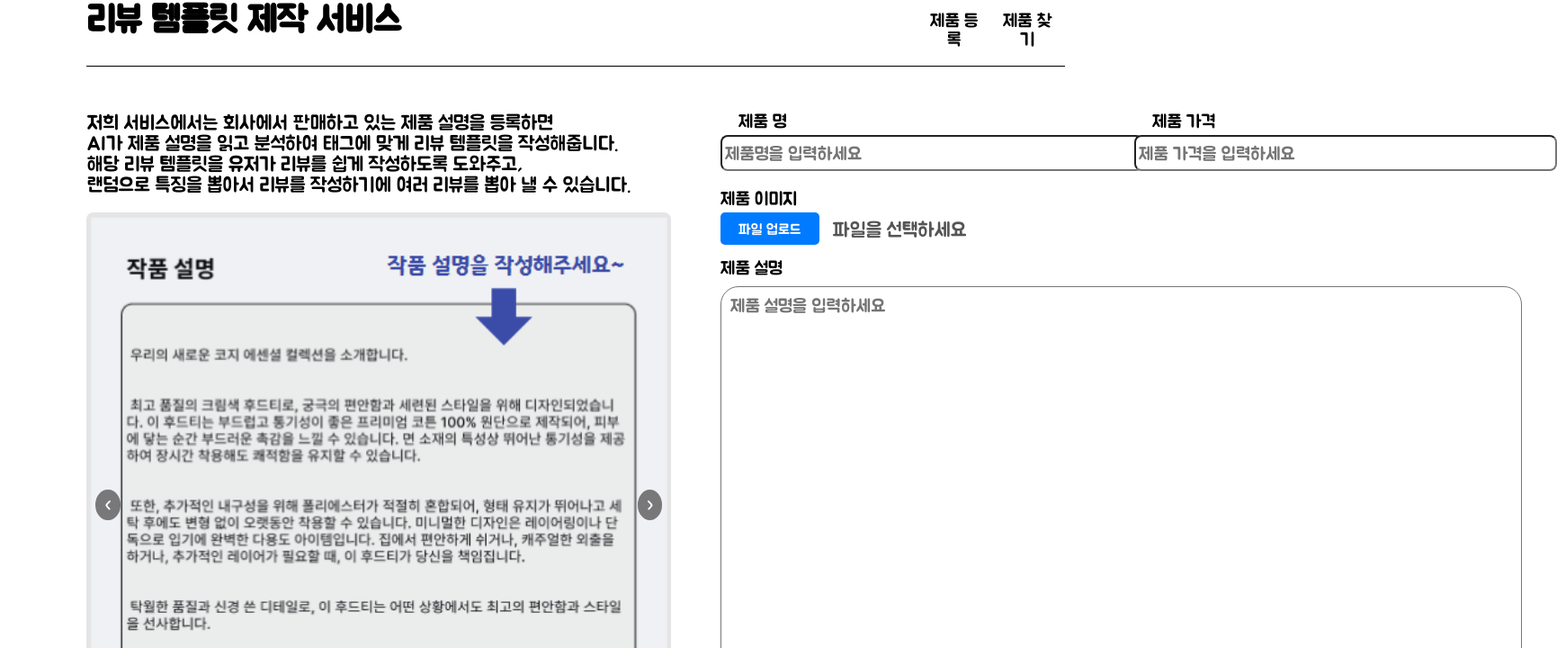
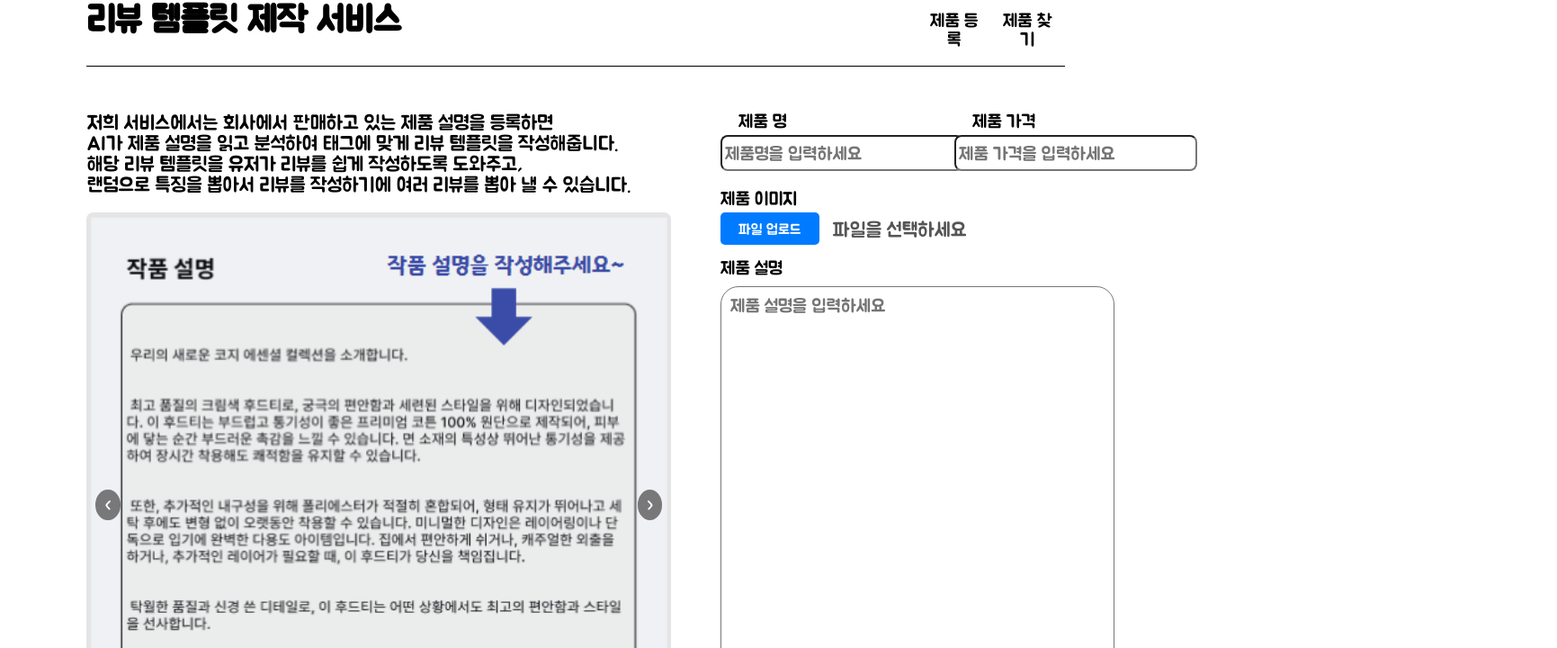
Before and after one commit to venture-startup/frontend, a React (Create React App) app: page / in a window 1280 px wide. Shown: the part 40-760 px from the top of the page at 90% size, 1731 px wide, since content can reach past the window. Built offline with nearby package versions, Linux system fonts and the light colour scheme; no server answers.

Commit message:
🐛 input 필드 줄이기~

```diff
--- a/src/pages/style/style.css
+++ b/src/pages/style/style.css
@@ -62,34 +62,13 @@ button {
 
 .productInput {
   width: 100%;
-  min-width: 450px;
+  min-width: 250px;
   height: 30px;
   border-radius: 8px;
   font-size: 20px;
   padding: 3px;
   margin-top: 5px;
   margin-bottom: 10px;
-}
-
-@media (max-width: 1200px) {
-  /* 1200px 이하의 화면 크기에서 적용할 스타일 */
-  .productInput {
-    min-width: 350px;
-  }
-}
-
-@media (max-width: 800px) {
-  /* 800px 이하의 화면 크기에서 적용할 스타일 */
-  .productInput {
-    min-width: 200px;
-  }
-}
-
-@media (max-width: 600px) {
-  /* 600px 이하의 화면 크기에서 적용할 스타일 */
-  .productInput {
-    min-width: 150px;
-  }
 }
 
 .productInfo2 {
@@ -104,7 +83,7 @@ button {
   font-family: 'BMJUA', Arial, sans-serif;
   margin-top: 10px;
   margin-bottom: 10px;
-  width: 100%;
+  width: 80%;
   height: 500px;
   padding: 10px; /* 내부 여백 */
   resize: none; /* 크기 조절 불가능 */
```
